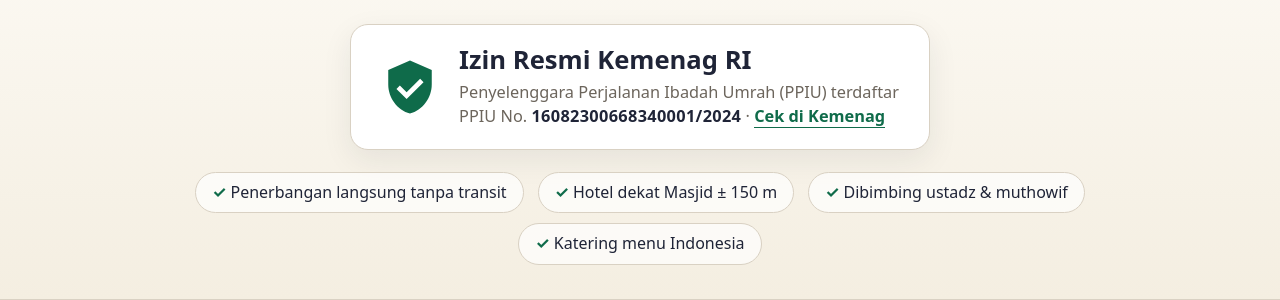
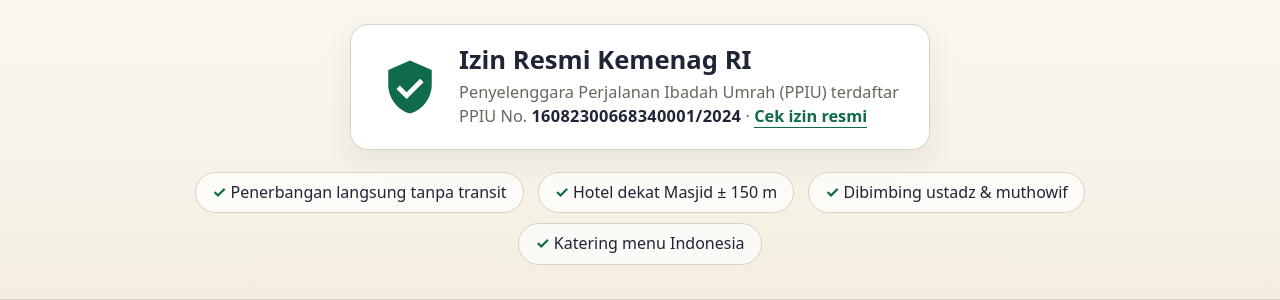
Before and after one commit to iLik7/bri-travel, a Jekyll site: the page built from index.html, in a window 1280 px wide and 900 px high, scrolled down 690 px. Shown: the part 155-455 px from the top of the window. Built offline with Jekyll 4.4.1, drawn with Linux system fonts in a browser that asks for light colours; some web fonts are replaced.

Commit message:
Ganti link cek izin ke haji.go.id (simpu tidak bisa diakses)
Co-Authored-By: Claude Opus 5.5 <noreply@anthropic.com>
Claude-Session: https://claude.ai/code/session_013Pg1s83jwZoTMUyE5hU3HD

```diff
--- a/_data/info.yml
+++ b/_data/info.yml
@@ -1,7 +1,7 @@
 izin:
   judul: Izin Resmi Kemenag RI
   teks: Penyelenggara Perjalanan Ibadah Umrah (PPIU) terdaftar
-  link_cek: https://simpu.kemenag.go.id/
+  link_cek: https://haji.go.id/
 keunggulan:
   - Penerbangan langsung tanpa transit
   - Hotel dekat Masjid ± 150 m
@@ -36,6 +36,6 @@ faq:
   - tanya: Bisa daftar untuk orang tua atau lansia?
     jawab: Bisa. Kabarkan kondisi kesehatan jamaah saat mendaftar supaya tim kami bisa menyiapkan pendampingan yang sesuai.
   - tanya: Apakah travel ini resmi?
-    jawab: Ya. PT. Barokah Ridho Ilahi memiliki izin resmi PPIU dari Kementerian Agama RI dan sudah memberangkatkan lebih dari 1000 jamaah selama 10 tahun. Nomor izin bisa Anda cek sendiri di situs Kemenag.
+    jawab: Ya. PT. Barokah Ridho Ilahi memiliki izin resmi PPIU dari Kementerian Agama RI dan sudah memberangkatkan lebih dari 1000 jamaah selama 10 tahun. Nomor izin bisa Anda cek sendiri di situs resmi Kementerian Haji dan Umrah (haji.go.id).
   - tanya: Di mana kantornya? Bisa datang langsung?
     jawab: Kantor kami di Jl. Pakis Tirtosari No. 9, Surabaya. Buka Senin–Jumat 09.00–16.00, Sabtu–Minggu dengan janji temu lewat WhatsApp.
--- a/index.html
+++ b/index.html
@@ -28,9 +28,9 @@ layout: default
   {%- assign info = site.data.info %}
   <section class="trust">
     <div class="wrap trust-inner">
-      <a class="trust-badge" href="{{ info.izin.link_cek }}" target="_blank" rel="noopener" title="Cek izin di situs Kemenag">
+      <a class="trust-badge" href="{{ info.izin.link_cek }}" target="_blank" rel="noopener" title="Cek izin di situs resmi Kementerian Haji dan Umrah">
         <svg viewBox="0 0 24 24" width="58" height="58" aria-hidden="true"><path fill="currentColor" d="M12 1 3 5v6c0 5.5 3.8 10.7 9 12 5.2-1.3 9-6.5 9-12V5l-9-4zm-1.4 16-4.2-4.2 1.4-1.4 2.8 2.8 5.6-5.6 1.4 1.4-7 7z"/></svg>
-        <span><strong>{{ info.izin.judul }}</strong><small>{{ info.izin.teks }}<br>PPIU No. <b>{{ site.data.umum.izin_ppiu }}</b> · <u>Cek di Kemenag</u></small></span>
+        <span><strong>{{ info.izin.judul }}</strong><small>{{ info.izin.teks }}<br>PPIU No. <b>{{ site.data.umum.izin_ppiu }}</b> · <u>Cek izin resmi</u></small></span>
       </a>
       <ul class="trust-list">
         {%- for k in info.keunggulan %}<li>{{ k }}</li>{% endfor %}
```
